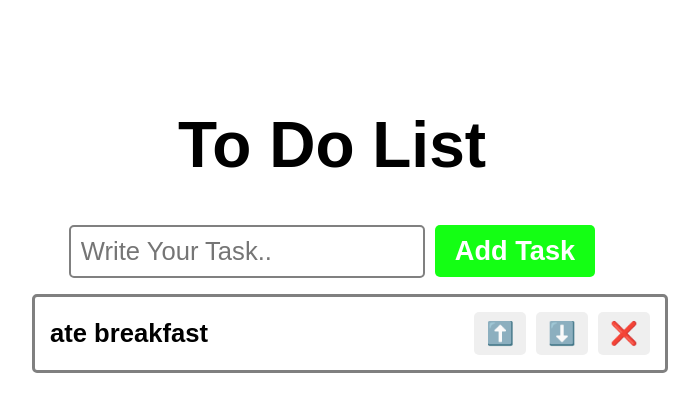
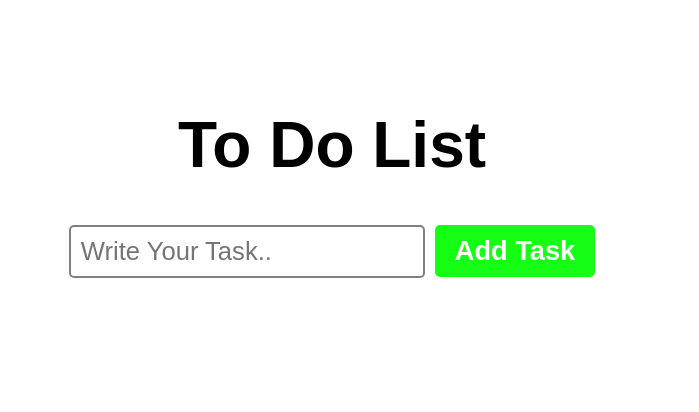
Before and after one commit to Bharath2228/To-Do-List, a React (Vite) app: page / in a window 1280 px wide. Shown: the top 412 px of the page, without its empty margins (308-1007 px from the left). Built offline with nearby package versions, Linux system fonts and the light colour scheme.

Commit message:
Bug Fixed

```diff
--- a/src/ToDoList.jsx
+++ b/src/ToDoList.jsx
@@ -3,7 +3,7 @@ import React, {useState} from 'react';
 function ToDoList(){
 
 
-    const [tasks, setTasks] = useState(["ate breakfast"]);
+    const [tasks, setTasks] = useState([]);
     const [newTask, setNewTask] = useState()
 
     function addTask(){
```
